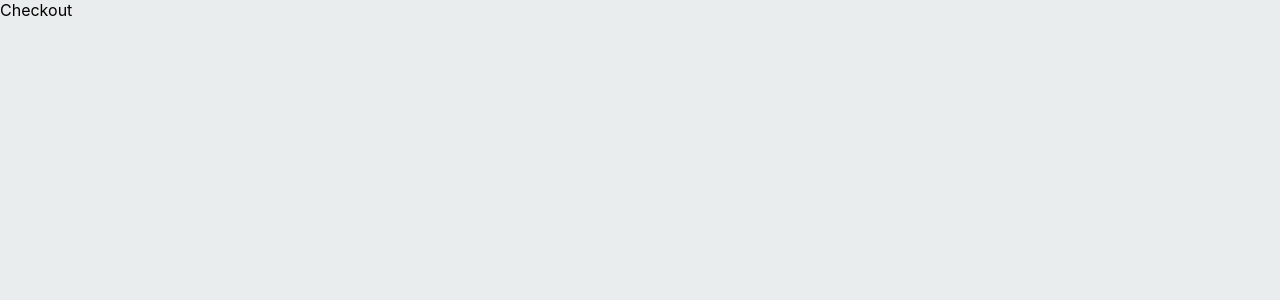
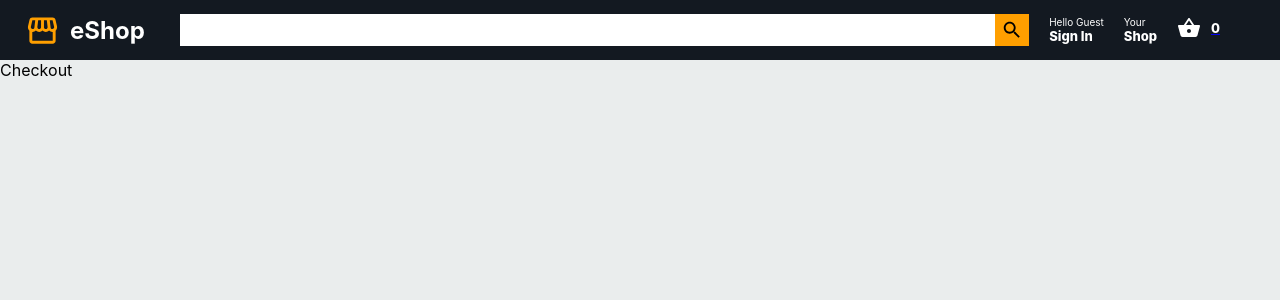
Before and after one commit to Rezthecoder/E-Site, a React (Create React App) app in the folder eshop/: page /checkout in a window 1280 px wide. Shown: the top 300 px of the page. Built offline with nearby package versions, Linux system fonts and the light colour scheme.

Commit message:
updated switch with Routes

```diff
--- a/eshop/src/App.js
+++ b/eshop/src/App.js
@@ -11,7 +11,9 @@ function App() {
       <Router>
         <Routes>
           <Route path="/checkout" element={
+            <><Header />
           <Checkout />
+          </>
           } />
           <Route path="/" element={
           <><Header />
--- a/eshop/src/Header.js
+++ b/eshop/src/Header.js
@@ -3,6 +3,7 @@ import "./Header.css";
 import ShoppingBasketIcon from "@mui/icons-material/ShoppingBasket";
 import StorefrontIcon from "@mui/icons-material/Storefront";
 import SearchIcon from "@mui/icons-material/Search";
+import { Link } from "react-router-dom";
 
 function Header() {
   return (
@@ -28,10 +29,13 @@ function Header() {
           <span className="nav__itemLineTwo">Shop</span>
         </div>
 
-        <div className="nav__itemBasket">
+<Link to='/checkout'>
+<div className="nav__itemBasket">
           <ShoppingBasketIcon />
           <span className="nav__itemLineTwo nav__basketCount">0</span>
         </div>
+</Link>
+
       </div>
     </div>
   );
```
